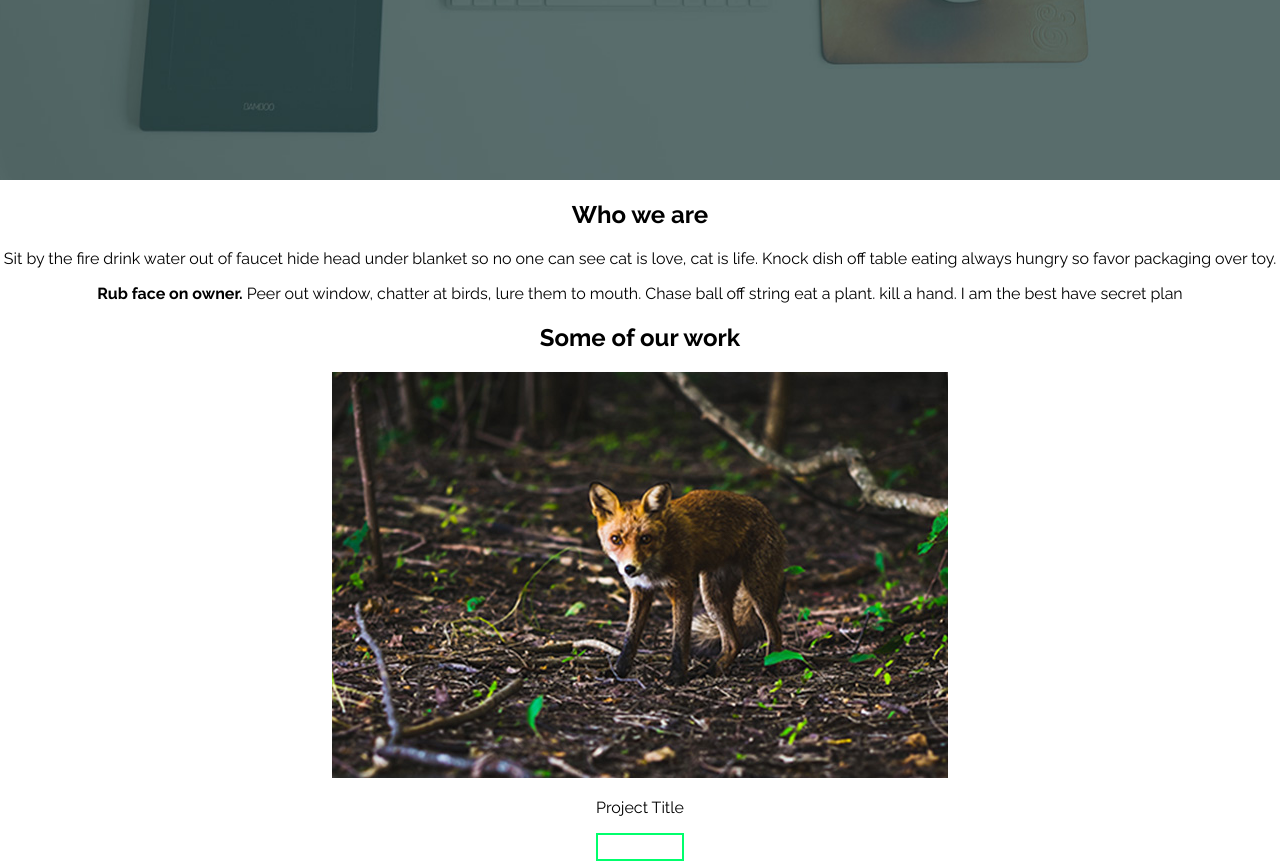
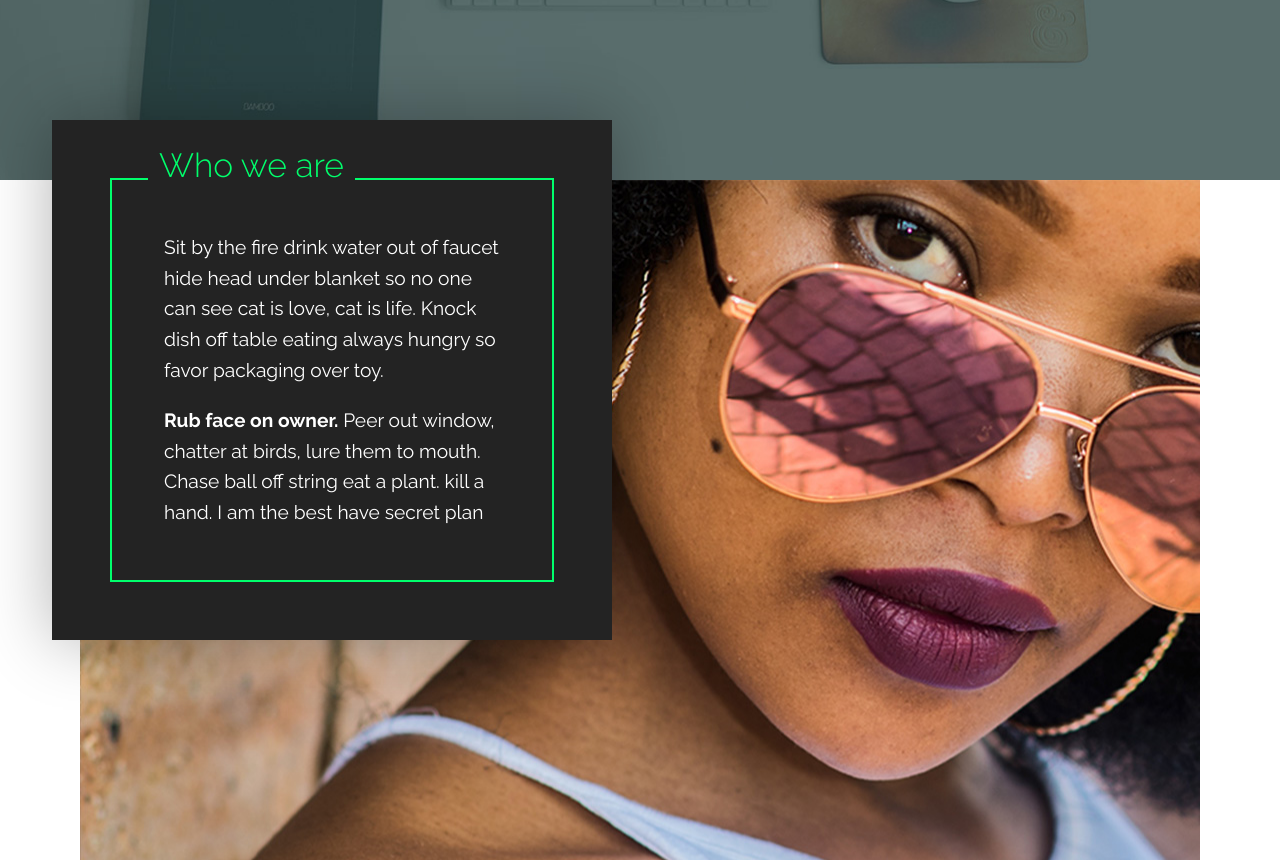
Before and after one commit to Nyeffer/Prototype-Portfolio, a plain HTML site: page index.html in a window 1280 px wide. Shown: the part 620-1484 px from the top of the page. Drawn offline with Linux system fonts and the light colour scheme.

Commit message:
Finish part about me

```diff
--- a/css/style.css
+++ b/css/style.css
@@ -18,14 +18,33 @@ img {
 
 .container {
 	width: 95%;
+	max-width: 70em;
 	margin: 0 auto;
 }
 
 /* Typography */
 
+h1 {
+	margin-top:  0;
+	font-weight: 300;
+	font-size: 2.1rem;
+
+}
+
+p {
+	margin-top: 0;
+	line-height: 1.5;
+}
+
+p:last-of-type {
+	margin-bottom: 0;
+}
+
 .title {
 	font-size: 2.5rem;
 	margin-bottom: 1.5em;
+	font-weight: 900;
+	margin-top: 1em;
 }
 
 .title span {
@@ -35,6 +54,11 @@ img {
 }
 
 @media (min-width: 60rem) {
+	p {
+		font-size: 1.2rem;
+		line-height: 1.6;
+	}
+
 	.title {
 		font-size: 3.7rem;
 	}
@@ -128,3 +152,66 @@ nav a:focus {
 		padding-top: 35vh;
 	}
 }
+
+.home-about-textbox {
+	background-color: #232323;
+	padding: 4em;
+	width: 100vw;
+	margin-left: -2.65%;
+	outline: 2px solid #00ff6c;
+	outline-offset: -3em;
+	color:  #FFF;
+	position: relative;
+}
+
+.home-about-textbox h1 {
+	color: #00ff6c;
+	position: absolute;
+	left: 50%;
+	transform: translateX(-50%);
+	top: .3em;
+	background-color: #232323;
+	padding: 0 .145em;
+
+}
+
+@media (min-width: 25rem) {
+	.h1 {
+		font-size: 2rem;
+	}
+
+	.home-about-textbox h1 {
+		top: .6em;
+		padding:  0 .325em;
+	}
+}
+
+@media (min-width: 60rem) {
+	.h1 {
+		font-size: 2.5rem;
+	}
+
+	.home-about {
+		background-image:
+		url(../images/who-we-are.jpg);
+		background-repeat: no-repeat;
+		padding-bottom: 10em;
+	}
+
+	.home-about-textbox {
+	width: 50%;
+	padding: 7em;
+	outline-offset: -3.75em;
+	margin-left: -2.5%;
+	top: -3.75em;
+	text-align: left;
+	box-shadow: 0 0 4em 0 rgba(0,0,0, .3);
+}
+
+	.home-about-textbox h1 {
+		top: .75em;
+		left: 6rem;
+		transform: translateX(0);
+	}
+
+}
--- a/index.html
+++ b/index.html
@@ -27,13 +27,16 @@
 	</div>
 </section>
 
-<section class="home-about">
-	<div class="home-about-textbox">
+<div class="container">
+	<section class="home-about">
+		<div class="home-about-textbox">
 		<h1>Who we are</h1>
 			<p>Sit by the fire drink water out of faucet hide head under blanket so no one can see cat is love, cat is life. Knock dish off table eating always hungry so favor packaging over toy.</p>
 			<p><strong>Rub face on owner.</strong> Peer out window, chatter at birds, lure them to mouth. Chase ball off string eat a plant. kill a hand. I am the best have secret plan</p>
-	</div>
-</section>
+		</div>
+	</section>
+</div>
+
 
 <section class="portfolio">
 	<h1>Some of our work</h1>
```
